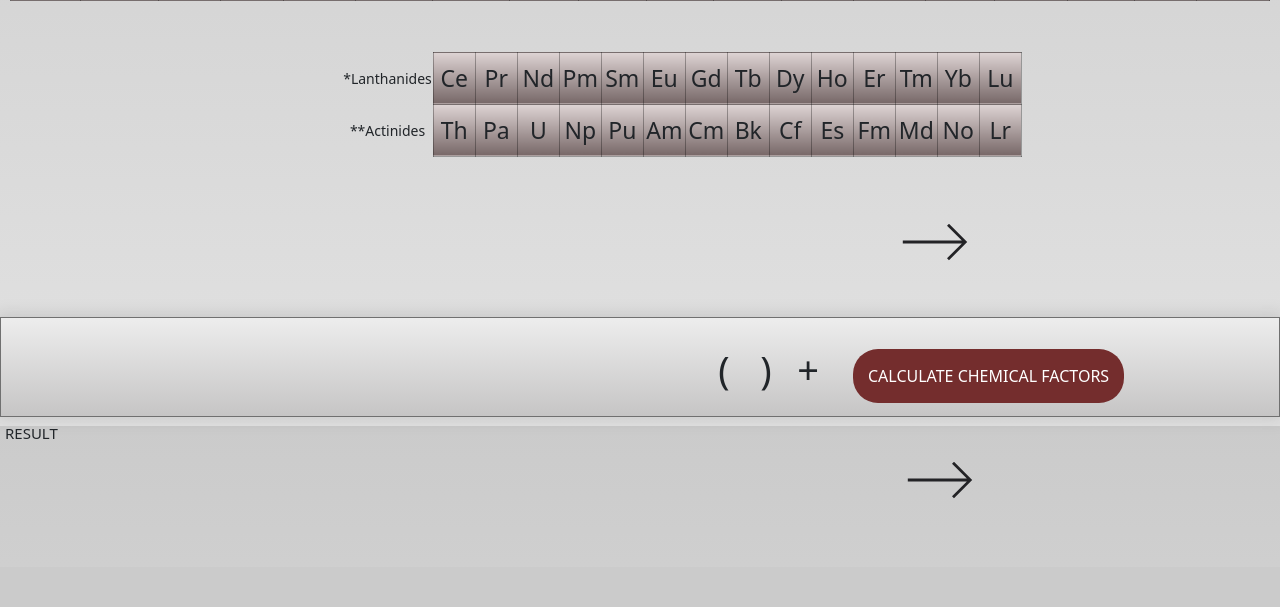
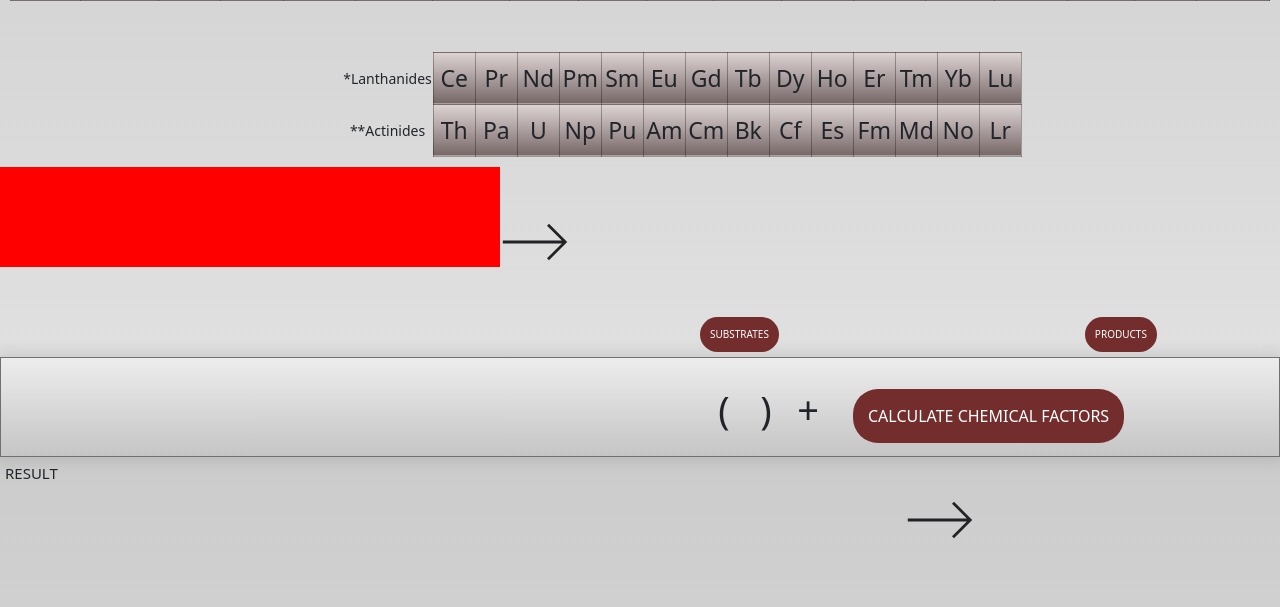
Before and after one commit to AKopyt/Chemical-factors-Blazor, an ASP.NET Core app: page / in a window 1280 px wide. Shown: the part 374-981 px from the top of the page. Before the commit the page ends 872 px from the top, so only its background shows below. Run offline with ASP.NET Core 8, Linux system fonts and the light colour scheme; style sheets or scripts are compiled from the project's sources.

Commit message:
ReactionViewModel added and Tests

```diff
--- a/ChemicalFactors/Controls/ReactionControl.razor
+++ b/ChemicalFactors/Controls/ReactionControl.razor
@@ -1,9 +1,44 @@
 <div id="reaction">
 
-    <img class="arrow1" src="/img/arrow.svg"/>
+    <div class="leftlist">
+        @foreach (var element in ReactionViewModel.SubstratsList)
+        {
+            @element.Symbol
+
+        }
+    </div>
+    <div id="rightlist">
+        @foreach (var element in ReactionViewModel.ProductsList)
+        {
+            @element.Symbol
+
+        }
+
+    </div>
+    <img class="arrow1" src="/img/arrow.svg" />
+
 
 </div>
+<div id="sideofreaction">
+    <button id="leftbutton">SUBSTRATES</button>
+    <button id="rightbutton">PRODUCTS</button>
+</div>
+
 
 @code {
 
+    [Parameter]
+    public ReactionViewModel ReactionViewModel { get; set; }
+
+    [Parameter]
+    public EventCallback<ReactionViewModel> ReactionViewModelChanged { get; set; }
+
+    [Parameter]
+    public Element CurrentElement { get; set; }
+
+    [Parameter]
+    public EventCallback<Element> CurrentElementChanged { get; set; }
+
+
+
 }
--- a/ChemicalFactors/Controls/ToolBoxControl.razor
+++ b/ChemicalFactors/Controls/ToolBoxControl.razor
@@ -9,6 +9,7 @@
     </table>
     <div >
         <button id="button">CALCULATE CHEMICAL FACTORS</button>
+
     </div>
 
 </div>
--- a/ChemicalFactors/Pages/Index.razor
+++ b/ChemicalFactors/Pages/Index.razor
@@ -1,11 +1,42 @@
 @page "/"
 @using ChemicalFactors.Controls
+@using Microsoft.Extensions.Logging.Abstractions
 
 <PageTitle>Chemistry factors</PageTitle>
 
 <div id="container">
-    <ElementsControl />
-    <ReactionControl />
+    <ElementsControl @bind-CurrentElement="@CurrentElement"/>
+    <ReactionControl @bind-ReactionViewModel="@_reactionViewModel" />
     <ToolBoxControl />
     <ResultControl />
 </div>
+
+
+
+@code
+{
+    private Element _currentElement = new Element("Pusty");
+
+    private ReactionViewModel _reactionViewModel = new ReactionViewModel();
+
+    public Element CurrentElement
+    {
+        get { return _currentElement; }
+        set
+        {
+            if (value != _currentElement)
+            {
+                _currentElement = value;
+                _reactionViewModel.PushToList(_currentElement);
+                InvokeAsync(StateHasChanged);
+            }
+
+        }
+
+    }
+
+
+
+
+
+}
--- a/ChemicalFactors/wwwroot/css/style.css
+++ b/ChemicalFactors/wwwroot/css/style.css
@@ -99,6 +99,56 @@
   border: #707070;
 }
 
+#sideofreaction {
+  position: relative;
+  clear: both;
+}
+
+#leftbutton {
+  background-color: #742D2D;
+  color: white;
+  padding: 10px;
+  border-radius: 25px;
+  font-size: 10px;
+  position: relative;
+  left: 700px;
+  bottom: 5px;
+  border: #707070;
+}
+
+#rightbutton {
+  background-color: #742D2D;
+  color: white;
+  padding: 10px;
+  border-radius: 25px;
+  font-size: 10px;
+  position: relative;
+  left: 1000px;
+  bottom: 5px;
+  border: #707070;
+}
+
+.leftlist {
+  background-color: red;
+  float: left;
+  height: 100px;
+  width: 500px;
+  display: inline;
+  writing-mode: horizontal-tb;
+}
+.leftlist p {
+  color: black;
+}
+
+#rightlist {
+  background-color: yellow;
+  float: left;
+  height: 100px;
+  position: center;
+  font-weight: 500px;
+  display: inline;
+}
+
 #button:hover {
   background-color: #631C1C;
 }
@@ -121,7 +171,7 @@
 .arrow1 {
   height: 70px;
   position: relative;
-  left: 900px;
+  left: 0px;
   top: 40px;
 }
 
--- a/ChemicalFactors/wwwroot/css/style.scss
+++ b/ChemicalFactors/wwwroot/css/style.scss
@@ -99,6 +99,62 @@
     border: #707070;
 }
 
+#sideofreaction
+{
+    position:relative;
+    clear:both;
+
+
+}
+#leftbutton {
+    background-color: #742D2D;
+    color: white;
+    padding: 10px;
+    border-radius: 25px;
+    font-size: 10px;
+    position: relative;
+    left: 700px;
+    bottom: 5px;
+    border: #707070;
+}
+
+#rightbutton {
+    background-color: #742D2D;
+    color: white;
+    padding: 10px;
+    border-radius: 25px;
+    font-size: 10px;
+    position: relative;
+    left: 1000px;
+    bottom: 5px;
+    border: #707070;
+}
+
+.leftlist {
+    background-color: red;
+    float: left;
+    height: 100px;
+    width: 500px;
+    display: inline;
+    writing-mode: horizontal-tb;
+
+    p {
+        color: black;
+    }
+
+
+}
+
+#rightlist
+{
+   background-color:yellow;
+   float:left;
+   height:100px;
+   position:center;
+   font-weight:500px;
+   display:inline;
+
+}
 #button:hover {
     background-color: #631C1C;
 }
@@ -121,7 +177,7 @@
 .arrow1 {
     height: 70px;
     position: relative;
-    left: 900px;
+    left: 0px;
     top: 40px;
 }
 
--- /dev/null
+++ b/ChemicalFactorsTests/Usings.cs
@@ -0,0 +1 @@
+global using Xunit;
```
Also changed, not shown: ChemicalFactors/Controls/ElementsControl.razor (+17 -9 lines), ChemicalFactors/Controls/ReactionViewModel.cs (added, +39 -0 lines), ChemicalFactors/Controls/SideOfReaction.cs (added, +8 -0 lines), ChemicalFactors/wwwroot/css/style.min.css (+1 -1 lines), ChemicalFactorsTests/ReactionViewModelTest.cs (added, +72 -0 lines), ChemicalFactorsTests/ChemicalFactorsTests.csproj (added), 1 other file.
